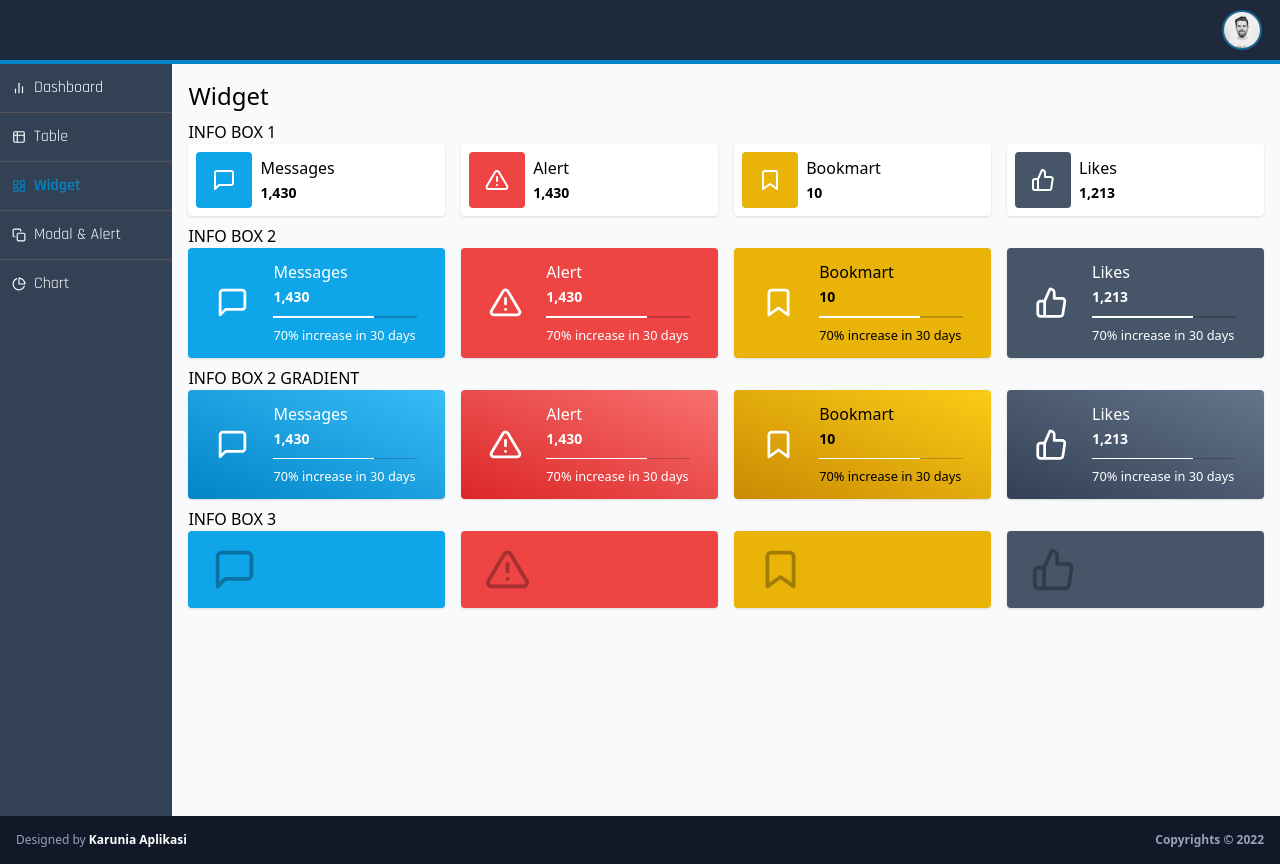
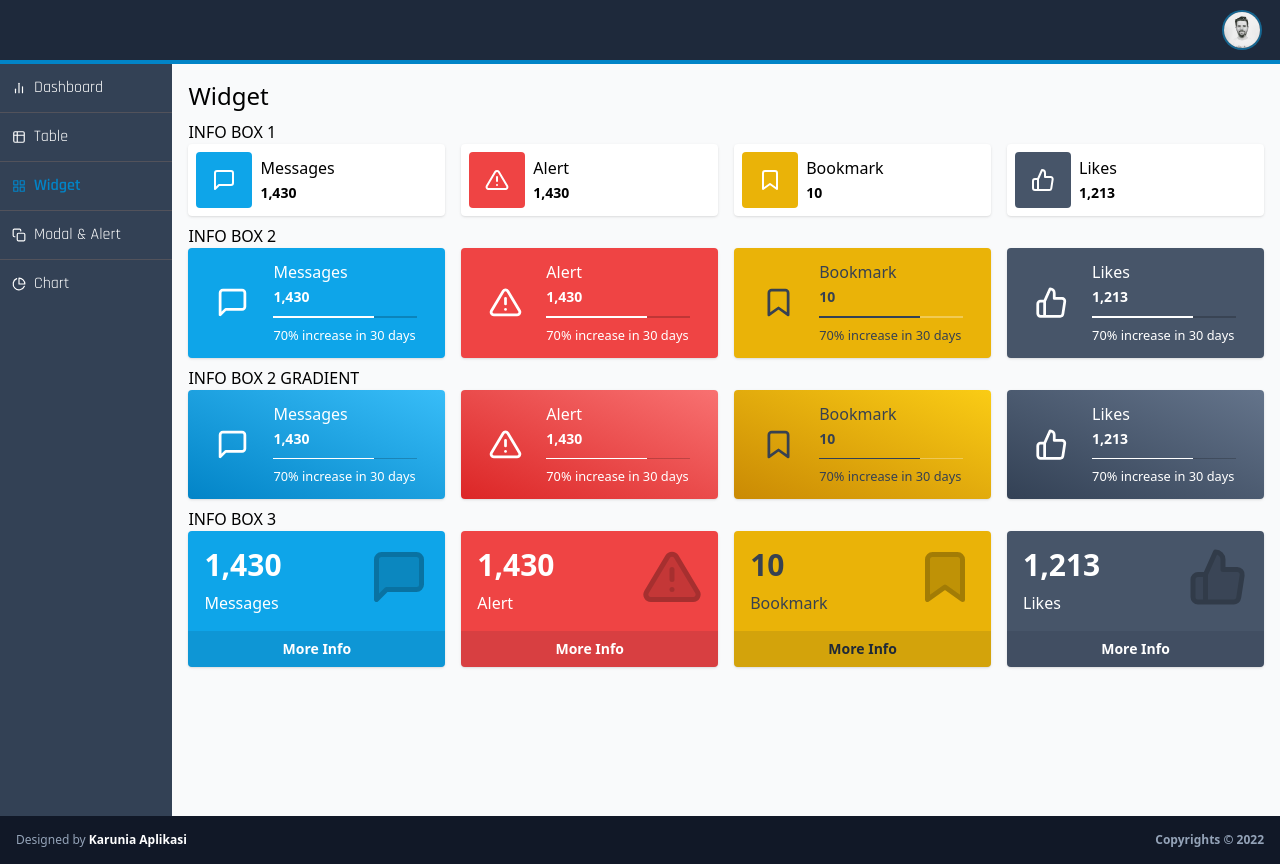
Before and after one commit to autotrof/admintemplate-nuxt, a Nuxt app: page /widget in a window 1280 px wide. Built offline with nearby package versions, Linux system fonts and the light colour scheme.

Commit message:
infobox3

```diff
--- a/assets/main.css
+++ b/assets/main.css
@@ -1,6 +1,12 @@
+@import url('https://fonts.googleapis.com/css2?family=Rajdhani:wght@300;400;500;600;700&display=swap');
+
 @tailwind base;
 @tailwind components;
 @tailwind utilities;
+
+header *, aside *{
+  font-family: 'Rajdhani', sans-serif;
+}
 
 .box-info{
   @apply rounded shadow p-3;
@@ -43,11 +49,23 @@ h6{
 }
 
 .info-box3{
-  @apply rounded shadow flex items-start p-4 overflow-hidden;
+  @apply rounded shadow overflow-hidden;
 }
-.info-box3 .icon-wrapper{
+.info-box3 .wrapper{
+  @apply flex items-start p-4;
+}
+.info-box3 .wrapper .icon-wrapper{
   @apply ml-2;
 }
-.info-box3 .info{
+.info-box3 .wrapper .info{
   @apply flex-1;
 }
+.info-box3 .link{
+  @apply w-full py-2 text-center text-sm p-3 inline-block bg-gray-900 bg-opacity-10 hover:bg-opacity-30 duration-150 font-bold;
+}
+.info-box3 .wrapper svg{
+  @apply opacity-30;
+}
+.info-box3:hover .wrapper svg{
+  @apply opacity-40;
+}
--- a/layouts/default.vue
+++ b/layouts/default.vue
@@ -145,10 +145,6 @@
 </template>
 
 <style scoped>
-  @import url('https://fonts.googleapis.com/css2?family=Rajdhani:wght@300;400;500;600;700&display=swap');
-  header *, aside *{
-    font-family: 'Rajdhani', sans-serif;
-  }
   main{
     @apply flex flex-col bg-gray-50 overflow-hidden;
     height:calc(100vh + 64px);
--- a/pages/widget.vue
+++ b/pages/widget.vue
@@ -8,7 +8,7 @@
       <h2>Widget</h2>
     </div>
     <div><h5>INFO BOX 1</h5></div>
-    <div class="grid grid-cols-4 gap-4 mb-2">
+    <div class="grid grid-cols-1 sm:grid-cols-2 xl:grid-cols-4 gap-4 mb-2">
       <div class="info-box1">
         <div class="icon-wrapper bg-primary" v-html="$feather['message-square'].toSvg({class:'text-white'})"></div>
         <div class="info">
@@ -26,7 +26,7 @@
       <div class="info-box1">
         <div class="icon-wrapper bg-yellow-500" v-html="$feather['bookmark'].toSvg({class:'text-white'})"></div>
         <div class="info">
-          <div>Bookmart</div>
+          <div>Bookmark</div>
           <strong class="text-sm">10</strong>
         </div>
       </div>
@@ -40,7 +40,7 @@
     </div>
 
     <div><h5>INFO BOX 2</h5></div>
-    <div class="grid grid-cols-4 gap-4 mb-2">
+    <div class="grid grid-cols-1 sm:grid-cols-2 xl:grid-cols-4 gap-4 mb-2">
       <div class="info-box2 bg-primary">
         <div class="icon-wrapper" v-html="$feather['message-square'].toSvg({class:'text-white',width:33,height:33})"></div>
         <div class="info text-white">
@@ -60,11 +60,11 @@
         </div>
       </div>
       <div class="info-box2 bg-yellow-500">
-        <div class="icon-wrapper" v-html="$feather['bookmark'].toSvg({class:'text-white',width:33,height:33})"></div>
-        <div class="info">
-          <div>Bookmart</div>
+        <div class="icon-wrapper" v-html="$feather['bookmark'].toSvg({class:'text-gray-700',width:33,height:33})"></div>
+        <div class="info text-gray-700">
+          <div>Bookmark</div>
           <strong class="text-sm">10</strong>
-          <Progress percentage="70" bgClass="mt-2 mb-1 bg-black bg-opacity-20"/>
+          <Progress percentage="70" bgClass="mt-2 mb-1 bg-white bg-opacity-30" fgClass="bg-slate-700"/>
           <small>70% increase in 30 days</small>
         </div>
       </div>
@@ -80,7 +80,7 @@
     </div>
 
     <div><h5>INFO BOX 2 GRADIENT</h5></div>
-    <div class="grid grid-cols-4 gap-4 mb-2">
+    <div class="grid grid-cols-1 sm:grid-cols-2 xl:grid-cols-4 gap-4 mb-2">
       <div class="info-box2 bg-gradient-to-bl from-primary-light to-primary-dark">
         <div class="icon-wrapper" v-html="$feather['message-square'].toSvg({class:'text-white',width:33,height:33})"></div>
         <div class="info text-white">
@@ -100,11 +100,11 @@
         </div>
       </div>
       <div class="info-box2 bg-gradient-to-bl from-yellow-400 to-yellow-600">
-        <div class="icon-wrapper" v-html="$feather['bookmark'].toSvg({class:'text-white',width:33,height:33})"></div>
-        <div class="info">
-          <div>Bookmart</div>
+        <div class="icon-wrapper" v-html="$feather['bookmark'].toSvg({class:'text-gray-700',width:33,height:33})"></div>
+        <div class="info text-gray-700">
+          <div>Bookmark</div>
           <strong class="text-sm">10</strong>
-          <Progress percentage="70" bgClass="mt-2 mb-1 bg-black bg-opacity-20"/>
+          <Progress percentage="70" bgClass="mt-2 mb-1 bg-white bg-opacity-30" fgClass="bg-slate-700"/>
           <small>70% increase in 30 days</small>
         </div>
       </div>
@@ -120,24 +120,46 @@
     </div>
 
     <div><h5>INFO BOX 3</h5></div>
-    <div class="grid grid-cols-4 gap-4 mb-2">
+    <div class="grid grid-cols-1 sm:grid-cols-2 xl:grid-cols-4 gap-4 mb-2">
       <div class="info-box3 bg-primary">
-        <div class="icon-wrapper" v-html="$feather['message-square'].toSvg({class:'text-slat opacity-30',width:45,height:45})"></div>
-        <div class="info">
-
+        <div class="wrapper">
+          <div class="info text-white">
+            <div class="text-3xl font-bold mb-2">1,430</div>
+            <span>Messages</span>
+          </div>
+          <div class="icon-wrapper" v-html="$feather['message-square'].toSvg({class:'text-black',fill:'rgba(0,0,0,.6)',width:60,height:60})"></div>
         </div>
+        <NuxtLink class="link text-white" to="/">More Info</NuxtLink>
       </div>
       <div class="info-box3 bg-danger">
-        <div class="icon-wrapper" v-html="$feather['alert-triangle'].toSvg({class:'text-slat opacity-30',width:45,height:45})"></div>
-
+        <div class="wrapper">
+          <div class="info text-white">
+            <div class="text-3xl font-bold mb-2">1,430</div>
+            <span>Alert</span>
+          </div>
+          <div class="icon-wrapper" v-html="$feather['alert-triangle'].toSvg({class:'text-black',fill:'rgba(0,0,0,.6)',width:60,height:60})"></div>
+        </div>
+        <NuxtLink class="link text-white" to="/">More Info</NuxtLink>
       </div>
       <div class="info-box3 bg-yellow-500">
-        <div class="icon-wrapper" v-html="$feather['bookmark'].toSvg({class:'text-slat opacity-30',width:45,height:45})"></div>
-
+        <div class="wrapper">
+          <div class="info text-gray-700">
+            <div class="text-3xl font-bold mb-2">10</div>
+            <span>Bookmark</span>
+          </div>
+          <div class="icon-wrapper" v-html="$feather['bookmark'].toSvg({class:'text-black',fill:'rgba(0,0,0,.6)',width:60,height:60})"></div>
+        </div>
+        <NuxtLink class="link text-gray-800" to="/">More Info</NuxtLink>
       </div>
       <div class="info-box3 bg-secondary">
-        <div class="icon-wrapper" v-html="$feather['thumbs-up'].toSvg({class:'text-slat opacity-30',width:45,height:45})"></div>
-
+        <div class="wrapper">
+          <div class="info text-white">
+            <div class="text-3xl font-bold mb-2">1,213</div>
+            <span>Likes</span>
+          </div>
+          <div class="icon-wrapper" v-html="$feather['thumbs-up'].toSvg({class:'text-black',fill:'rgba(0,0,0,.6)',width:60,height:60})"></div>
+        </div>
+        <NuxtLink class="link text-white" to="/">More Info</NuxtLink>
       </div>
     </div>
   </div>
```
